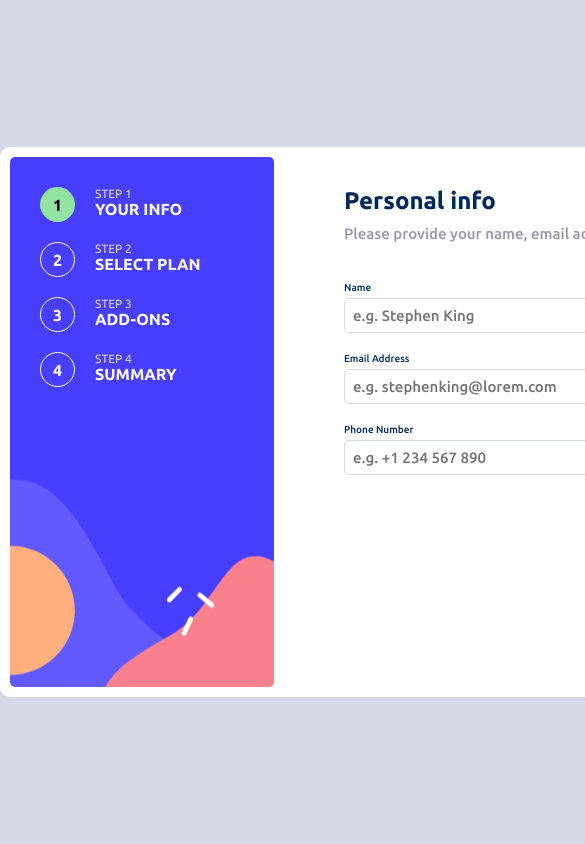
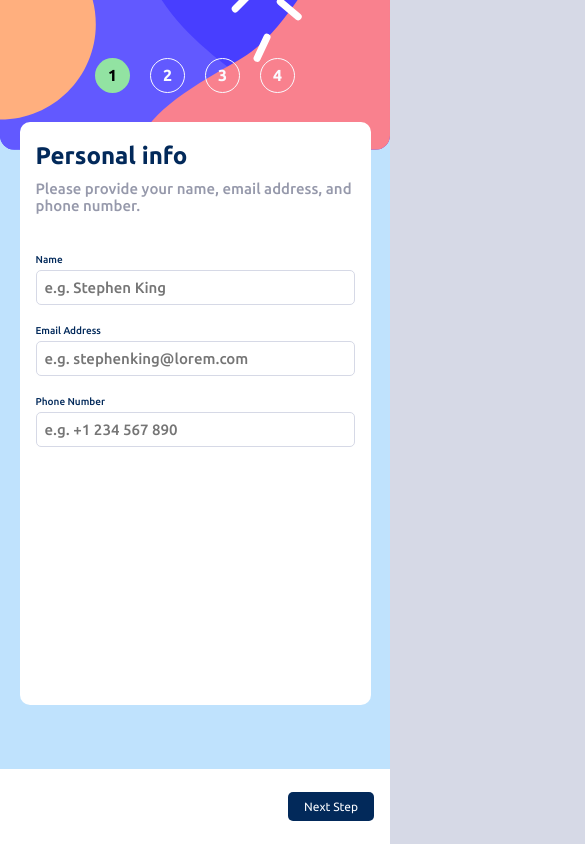
Before and after one commit to Dhruv-Srivastava/Multi-Step-Form-FEM, a React (Vite) app: page / in a window 390 px wide. Shown: the top 844 px of the page, 585 px wide, since content can reach past the window. Built offline with nearby package versions, Linux system fonts and the light colour scheme.

Commit message:
Add mobile responsiveness

```diff
--- a/src/App.css
+++ b/src/App.css
@@ -13,6 +13,11 @@
   --white: hsl(0, 0%, 100%);
   --green: hsl(132, 59%, 73%);
   --black: hsl(0, 0%, 0%);
+}
+
+
+body,html{
+  overflow-x: hidden;
 }
 
 * {
@@ -441,3 +446,76 @@ footer {
   width: 100%;
   justify-content: space-between;
 }
+
+@media screen and (max-width: 520px) {
+
+  body{
+    display: block;
+    min-height: auto;
+  }
+
+  main#form-container{
+    background-color: var(--light-blue);
+    min-width: 90vw;
+    max-width: 100vw;
+    grid-template-columns: 100%;
+    grid-template-rows: 150px 0.8fr;
+    padding: 0;
+    min-height: 100vh;
+
+  }
+
+  #form-container .navbar{
+    flex-direction: row;
+    justify-content: center;
+    align-items: center;
+    width: 100%;
+    background-position: bottom;
+    border-radius: 0;
+    padding:0;
+    background-repeat: no-repeat;
+  }
+
+  #form-container .navbar .view-info{
+    display: none;
+  }
+
+  #form-container #form-content-container{
+    margin-inline: auto;
+    width: 90%;
+    padding: 0;
+    background-color: var(--white);
+    padding: 1.25rem 1rem 1rem 1rem;
+    border-radius: 10px;
+    margin-top: -1.75rem;
+  }
+
+  #form-container #form-content-container .plan-info-container{
+    display: block;
+  }
+
+  .plan-info-container label.plan-label{
+    flex-direction: row;
+    padding: 1rem;
+    margin-bottom: 1rem;
+  }
+
+  #form-container #form-content-container footer{
+    /* max-width: 100%;
+    bottom: 0;
+    position: absolute; */
+    position: fixed;
+    bottom: 0;
+    left: 0;
+    min-height: 75px;
+    align-items: center;
+    padding-inline: 1rem;
+    background: var(--white);
+  }
+
+
+  footer > button{
+    margin: 0;
+  }
+
+}
```
